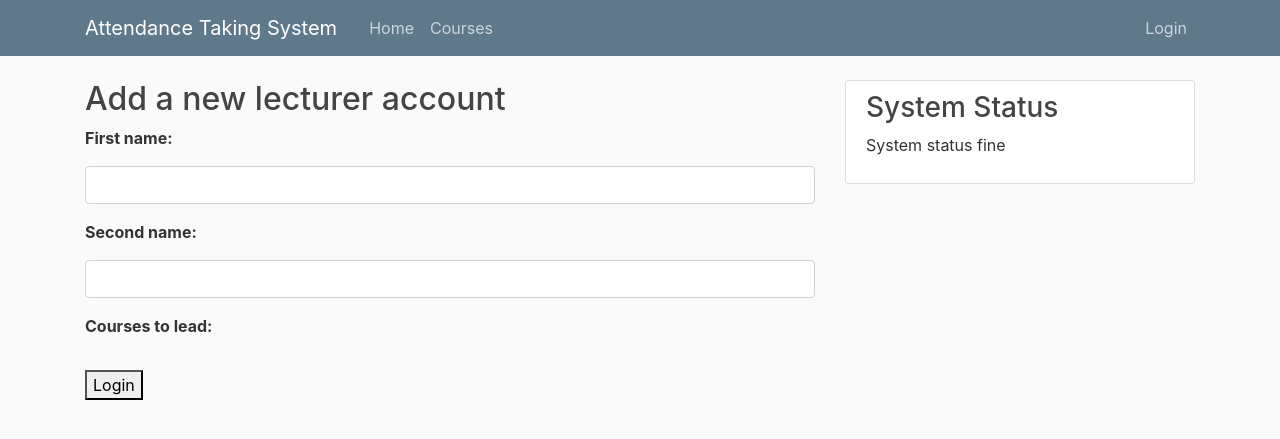
After one commit to OlafSzmidt/attendance-arduino, a Django app: page /addLecturer/ in a window 1280 px wide. The commit adds this page. Shown: the top 439 px of the page. Run offline with Django 3.2, Linux system fonts and the light colour scheme; the visitor is signed in with stand-in values (Sample User, id 1); data that the repository does not hold is empty; some libraries are stand-ins or nearby versions.

Commit message:
addLecturer working

```diff
--- a/requests/forms.py
+++ b/requests/forms.py
@@ -1,4 +1,5 @@
 from django import forms
+from .models import Lecturer, Course
 
 class ScanCardValidationForm(forms.Form):
     card_id = forms.IntegerField()
@@ -28,3 +29,17 @@
             return False
 
         return True
+
+
+class AddANewLecturerForm(forms.ModelForm):
+    class Meta:
+        model = Lecturer
+        fields = ['first_name' , 'second_name']
+        widgets = {
+                'first_name': forms.TextInput(attrs={'class': 'form-control'}),
+                'second_name': forms.TextInput(attrs={'class': 'form-control'}),
+        }
+
+    courses_to_lead = forms.ModelMultipleChoiceField(widget=forms.CheckboxSelectMultiple, queryset=Course.objects.all())
+    # first_name =  forms.CharField(max_length=30)
+    # surname =  forms.CharField(max_length=30)
--- a/requests/models.py
+++ b/requests/models.py
@@ -1,6 +1,7 @@
 from django import forms
 from django.db import models
 from django.core.validators import RegexValidator
+from django.contrib.auth.models import User
 
 class Person(models.Model):
     '''Abstract model to be inherited by Student or Lecturer'''
@@ -35,14 +36,14 @@
 class Lecturer(Person):
     '''Subclass of Person, difference in functionality from Student is that
     these objects have a 1-1 relationship with a User.'''
-    # user = models.OneToOneField(User)
+    user = models.OneToOneField(User, null=True, on_delete=models.SET_NULL)
 
 class Course(models.Model):
     '''Course which is being taught by a single lecturer and attended by many
     students. Not to be confused with Event.'''
     title = models.CharField(max_length=40)
-    leader = models.ForeignKey(Lecturer, null=True, on_delete=models.SET_NULL)
-    students = models.ManyToManyField(Student)
+    leader = models.ForeignKey(Lecturer, blank=True, null=True, on_delete=models.SET_NULL)
+    students = models.ManyToManyField(Student, blank=True)
 
     def __str__(self):
         return self.title
--- /dev/null
+++ b/requests/templates/requests/add_lecturer.html
@@ -0,0 +1,15 @@
+{% extends "requests/base.html" %}
+
+{% block content %}
+<h2>Add a new lecturer account</h2>
+<form method="post">
+  {% csrf_token %}
+  {% for field in form %}
+    <div class="form-group">
+      <label for={{field.id_for_label}}><b>{{ field.label_tag }} </b></label>
+      {{ field }}
+    </div>
+  {% endfor %}
+  <button type="submit">Login</button>
+</form>
+{% endblock content %}
--- a/requests/templates/requests/base.html
+++ b/requests/templates/requests/base.html
@@ -31,7 +31,7 @@
           </div>
           <!-- Navbar Right Side -->
           <div class="navbar-nav">
-            <a class="nav-item nav-link" href="#">Login</a>
+            <a class="nav-item nav-link" href="/accounts/login">Login</a>
           </div>
         </div>
       </div>
--- a/requests/urls.py
+++ b/requests/urls.py
@@ -1,10 +1,11 @@
 # pages/urls.py
 from django.urls import path, include
-from .views import cardScanView, homePageView, myCoursesView
+from .views import cardScanView, homePageView, myCoursesView, addLecturerStaffView
 
 urlpatterns = [
     path('', homePageView, name='homePage'),
     path('cardScan/', cardScanView, name='cardScan'),
     path('myCourses/', myCoursesView, name='myCourses'),
     path('accounts/', include('django.contrib.auth.urls')),
+    path('addLecturer/', addLecturerStaffView, name='addLecturer'),
 ]
--- a/requests/views.py
+++ b/requests/views.py
@@ -2,14 +2,38 @@
 from django.shortcuts import render
 from django.http import HttpResponse
 from django.views.decorators.csrf import csrf_exempt
-from requests.forms import ScanCardValidationForm
+from django.contrib.admin.views.decorators import staff_member_required
+from django.contrib.auth.models import User
+from requests.forms import ScanCardValidationForm, AddANewLecturerForm
 from requests.models import Student, Lecturer, NFCCard, Event, Attendance, Course
+from requests.helpers import generate_random_username
 
 # Get an instance of a logger
 logger = logging.getLogger(__name__)
 
 def homePageView(request):
     return render(request, 'requests/home.html')
+
+@staff_member_required
+def addLecturerStaffView(request):
+    if request.method == 'POST':
+        # Form submitted
+        submitted_form = AddANewLecturerForm(request.POST)
+
+        if submitted_form.is_valid():
+            # Create a new user account
+            # TODO: add email to user and then send emails with credentials
+            random_username = generate_random_username(length=6)
+            random_password = User.objects.make_random_password()
+            logger.info(f'Random username generated: {random_username}')
+            new_user = User.objects.create_user(username=random_username, password=random_password)
+
+            # User created, now a lecturer object
+            lecturer = Lecturer.objects.create(first_name=submitted_form.cleaned_data['first_name'],
+                                               second_name=submitted_form.cleaned_data['second_name'],
+                                               user=new_user)
+
+    return render(request, 'requests/add_lecturer.html', {'form': AddANewLecturerForm})
 
 def myCoursesView(request):
     # Just presume the first lecturer is logged in for now
```
Also changed, not shown: requests/helpers.py (added, +16 -0 lines), requests/migrations/0006_lecturer_user.py (added).
